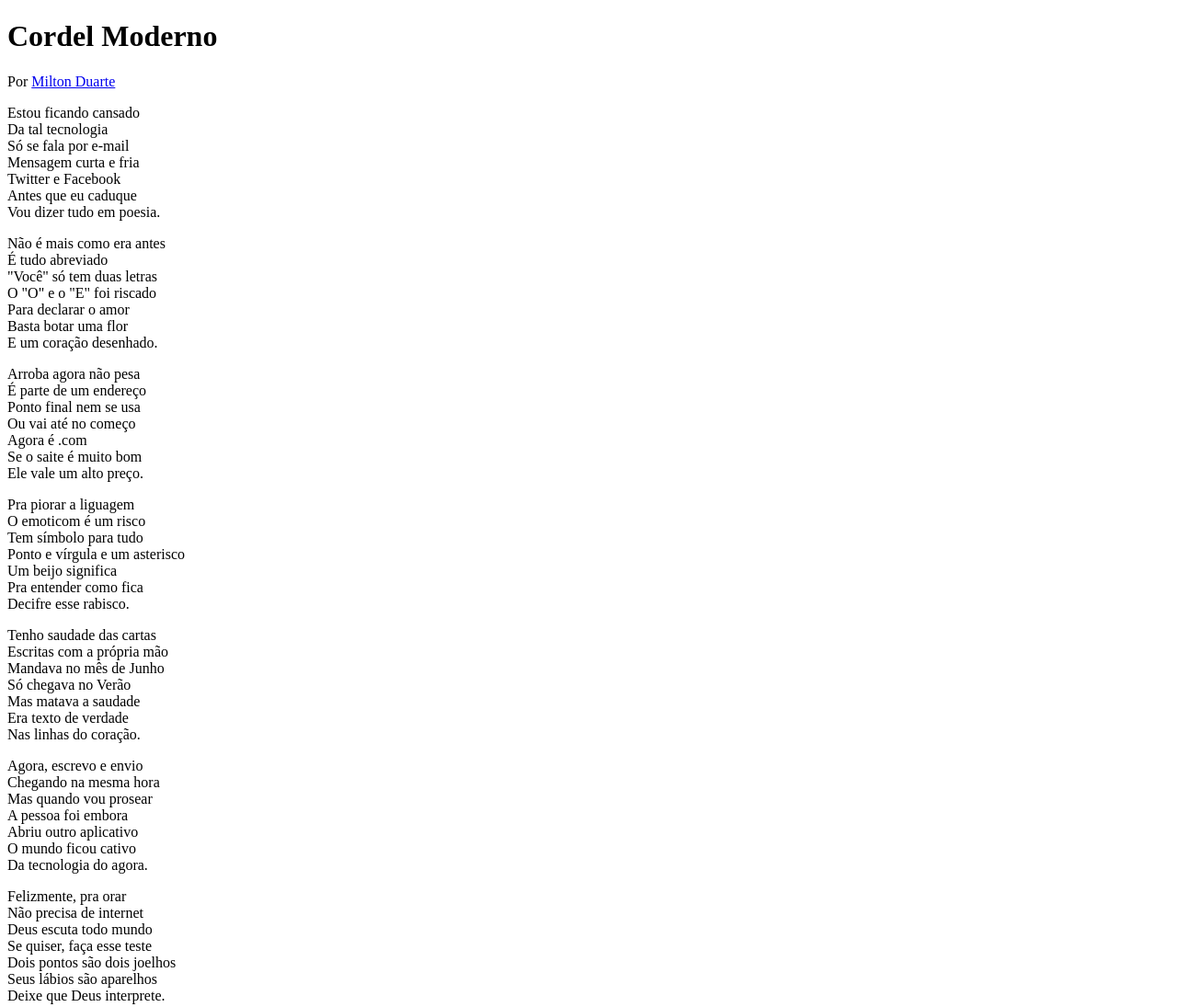
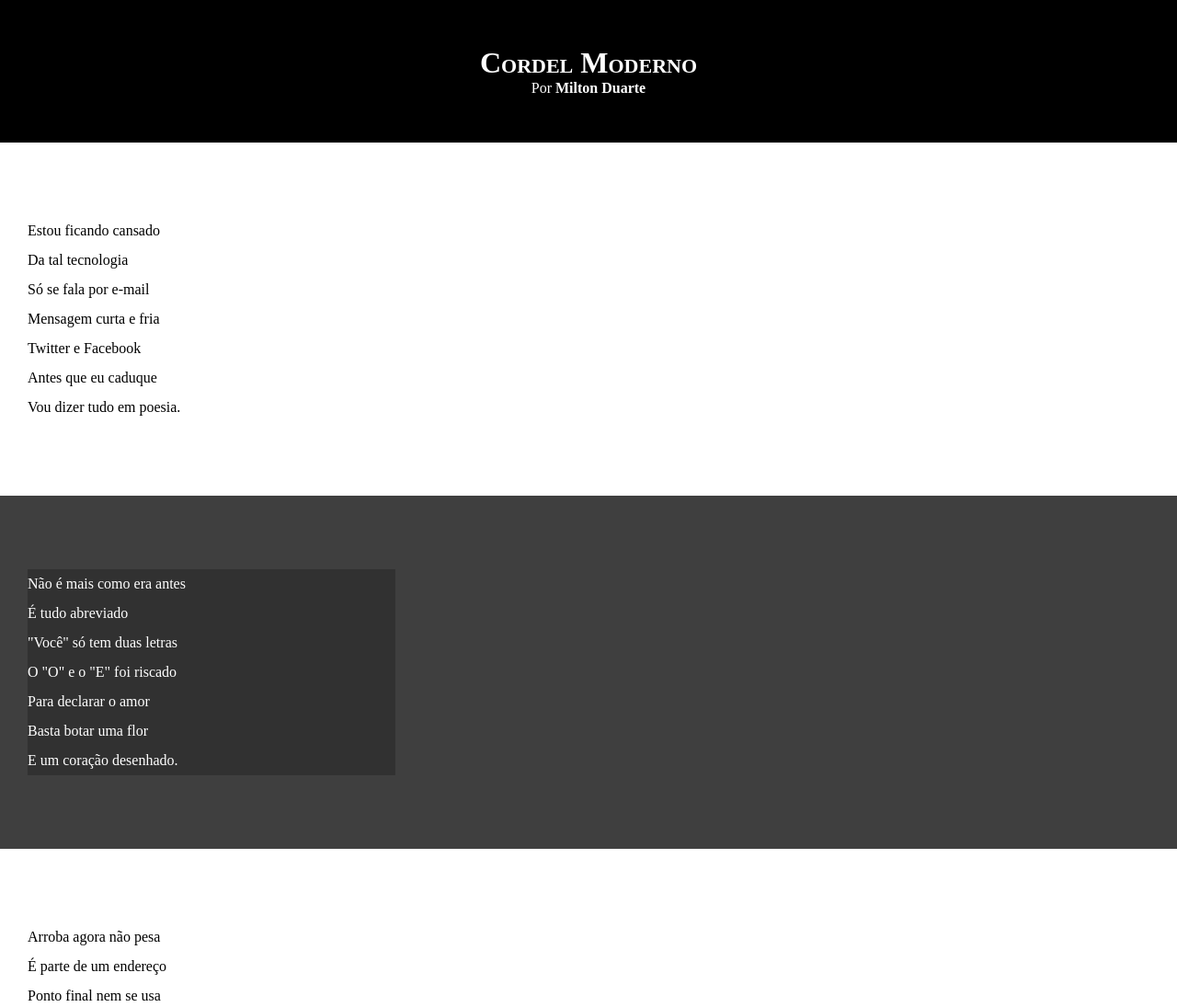
Before and after one commit to alyssonmths/projeto-cordel, a plain HTML site: page index.html in a window 1280 px wide. Shown: the top 1095 px of the page at 92% size. Drawn offline with Linux system fonts and the light colour scheme.

Commit message:
Adicionei as sections

```diff
--- a/index.html
+++ b/index.html
@@ -12,7 +12,7 @@
         <p>Por <a href="https://www.recantodasletras.com.br/poesias/3186743" target="_blank">Milton Duarte</a></p>
     </header>
 
-    <section>
+    <section class="normal">
         <p>
             Estou ficando cansado <br>
             Da tal tecnologia <br>
@@ -24,7 +24,7 @@
         </p>
     </section>
 
-    <section>
+    <section class="imagem">
         <p>
             Não é mais como era antes <br>
             É tudo abreviado <br>
@@ -36,7 +36,7 @@
         </p>
     </section>
 
-    <section>
+    <section class="normal">
         <p>
             Arroba agora não pesa <br>
             É parte de um endereço <br>
@@ -46,9 +46,6 @@
             Se o saite é muito bom <br>
             Ele vale um alto preço. <br>
         </p>
-    </section>
-
-    <section>
         <p>
             Pra piorar a liguagem <br>
             O emoticom é um risco <br>
@@ -60,7 +57,7 @@
         </p>
     </section>
 
-    <section>
+    <section class="imagem">
         <p>
             Tenho saudade das cartas <br>
             Escritas com a própria mão <br>
@@ -72,7 +69,7 @@
         </p>
     </section>
 
-    <section>
+    <section class="normal">
         <p>
             Agora, escrevo e envio <br>
             Chegando na mesma hora <br>
@@ -82,9 +79,6 @@
             O mundo ficou cativo <br>
             Da tecnologia do agora. <br>
         </p>
-    </section>
-
-    <section>
         <p>
             Felizmente, pra orar <br>
             Não precisa de internet <br>
--- a/style.css
+++ b/style.css
@@ -1 +1,63 @@
 @charset "UTF-8";
+
+* {
+    margin: 0px;
+    padding: 0px;
+}
+
+body {
+    min-height: 100vh;
+    background-color: darkgray;
+}
+
+header {
+    background-color: black;
+    color: white;
+    text-align: center;
+    padding-top: 50px;
+    padding-bottom: 50px;
+}
+
+header > h1 {
+    font-variant: small-caps;
+}
+
+a {
+    color: white;
+    text-decoration: none;
+    font-weight: bold;
+}
+
+a:hover {
+    text-decoration: underline;
+}
+
+section {
+    padding-top: 10vh;
+    padding-bottom: 10vh;
+    line-height: 2em;
+    padding-left: 30px;
+}
+
+.normal {
+    background-color: white;
+    color: black;
+}
+
+.imagem {
+    background-color: rgb(63, 63, 63);
+    color: white;
+}
+
+.imagem > p {
+    background-color: rgba(0, 0, 0, 0.219);
+    width: 400px;
+}
+
+footer {
+    background-color: black;
+    color: white;
+    text-align: center;
+    padding-top: 10px;
+    padding-bottom: 10px;
+}
```
